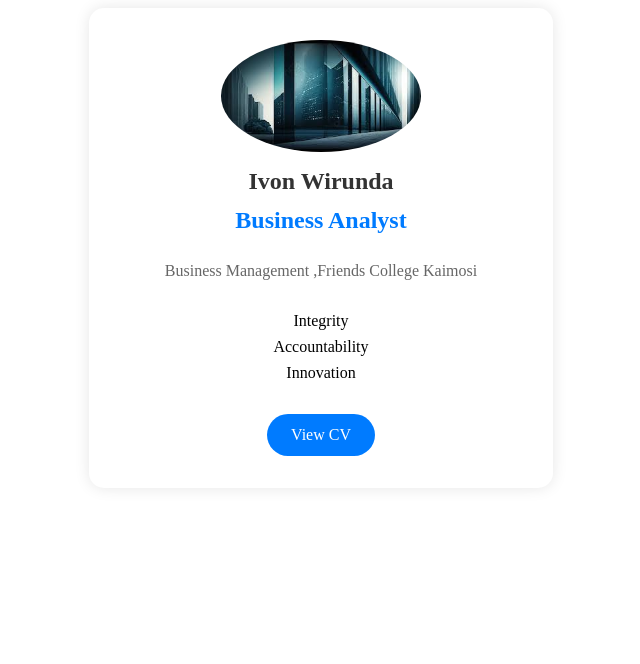
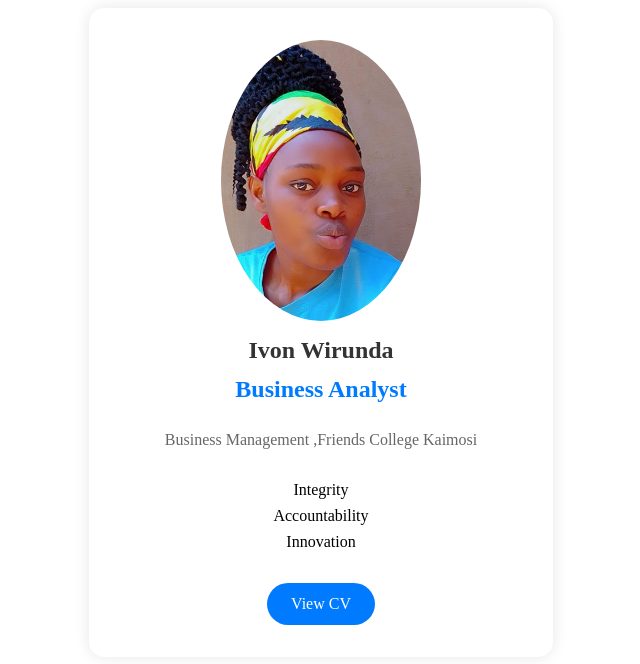
Before and after one commit to CyclesTech/IvonWirunda, a plain HTML site: page home.html in a window 1280 px wide. Shown: the whole page, without its empty margins (319-959 px from the left). Drawn offline with Linux system fonts and the light colour scheme.

Commit message:
Update home.html

```diff
--- a/home.html
+++ b/home.html
@@ -90,7 +90,7 @@
 </head>
 <body>
     <div class="project">
-        <img src="11.jpeg" alt="Daniel France">
+        <img src="ivon1.jpg" alt="Daniel France">
         <h2>Ivon Wirunda</h2>
         <h2 class="brand-name">Business Analyst</h2>
 
```
